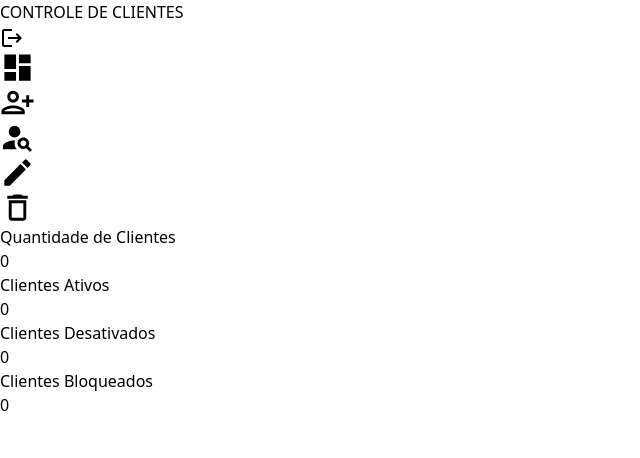
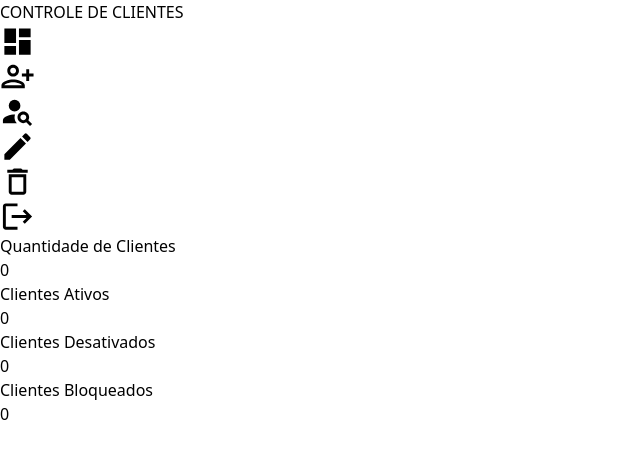
Before and after one commit to wess-os/crud-project, a React (Vite) app in the folder frontend/: page /dashboard in a window 1280 px wide. Shown: the top 458 px of the page, without its empty margins (0-640 px from the left). Built offline with nearby package versions, Linux system fonts and the light colour scheme.

Commit message:
Ajuste do local do botão de logout.

```diff
--- a/frontend/src/components/Dashboard/Dashboard.jsx
+++ b/frontend/src/components/Dashboard/Dashboard.jsx
@@ -1,6 +1,4 @@
 import React from 'react'
-import { Link } from 'react-router-dom'
-import LogoutIcon from '@mui/icons-material/Logout';
 import Sidebar from '../Sidebar/Sidebar';
 
 const Dashboard = () => {
@@ -8,9 +6,6 @@ const Dashboard = () => {
     <div className='bg-[rgba(250,250,250,.3)] text-[rgb(45,45,45)] font-sans'>
       <header className='h-12 px-8 shadow-md flex items-center justify-evenly gap-2'>
         <h2 className='ml-12 text-xl font-bold'>CONTROLE DE CLIENTES</h2>
-        <Link to="/adminlogin">
-          <LogoutIcon className='cursor-pointer text-decoration-none text-red-500' titleAccess='Sair'/>
-        </Link>
       </header>
 
       <Sidebar/>
--- a/frontend/src/components/Sidebar/Sidebar.jsx
+++ b/frontend/src/components/Sidebar/Sidebar.jsx
@@ -5,6 +5,7 @@ import PersonAddAltIcon from '@mui/icons-material/PersonAddAlt';
 import PersonSearchIcon from '@mui/icons-material/PersonSearch';
 import EditIcon from '@mui/icons-material/Edit';
 import DeleteOutlineIcon from '@mui/icons-material/DeleteOutline';
+import LogoutIcon from '@mui/icons-material/Logout';
 
 const Sidebar = () => {
   const [isOpen, setIsOpen] = useState(false);
@@ -49,6 +50,13 @@ const Sidebar = () => {
               {isOpen && <span className="text-white text-lg">Deletar</span>}
             </Link>
           </li>
+
+          <li className="flex items-center space-x-2 mt-10">
+            <Link to="/adminlogin" className="flex items-center space-x-2">
+              <LogoutIcon fontSize="large" className='cursor-pointer text-decoration-none text-red-500' titleAccess='Sair'/>
+              {isOpen && <span className="text-white text-lg">Sair</span>}
+            </Link>
+          </li>
         </ul>
       </div>
     </div>
```
